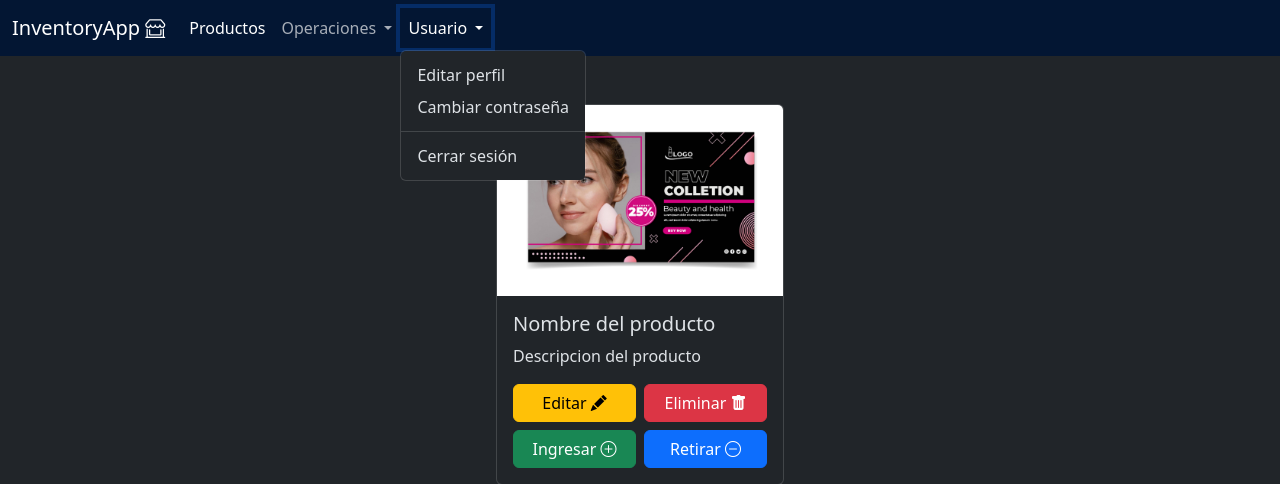
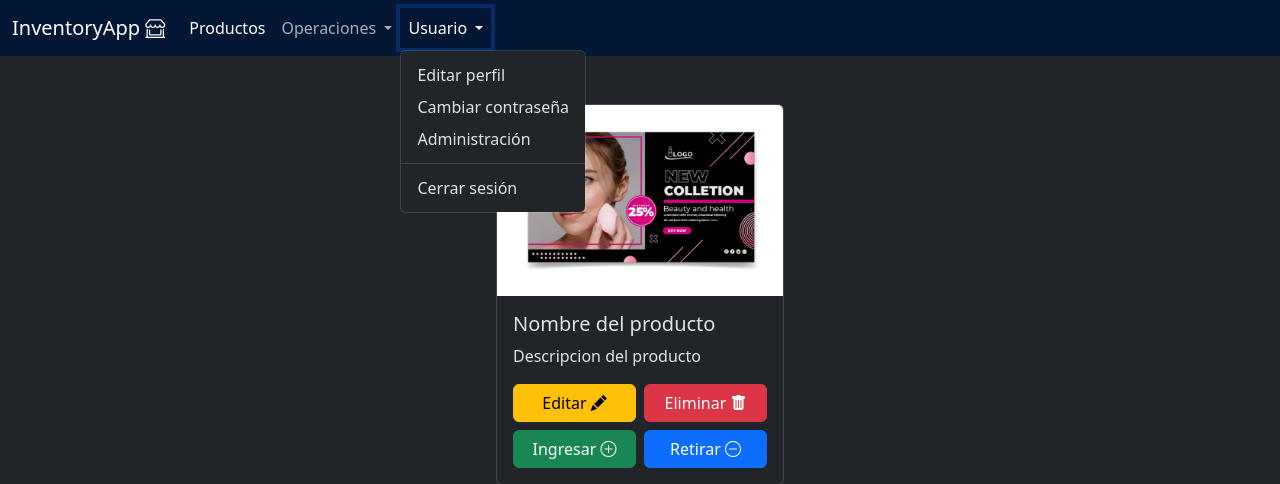
Before and after one commit to Akemid/CustomInventory, a Django app: page / in a window 1280 px wide, after a click on "Usuario". Shown: the top 484 px of the page. Run offline with Django 4.2, Linux system fonts and the light colour scheme; some libraries are stand-ins or nearby versions.

Commit message:
admin url added

```diff
--- a/custominventory/templates/includes/navbar.html
+++ b/custominventory/templates/includes/navbar.html
@@ -36,6 +36,7 @@
             <ul class="dropdown-menu">
               <li><a class="dropdown-item" href="#">Editar perfil</a></li>
               <li><a class="dropdown-item" href="#">Cambiar contraseña</a></li>
+              <li><a class="dropdown-item" href="{% url 'admin:index' %}">Administración</a></li>
               <li><hr class="dropdown-divider"></li>
               <li><a class="dropdown-item" href="#">Cerrar sesión</a></li>
             </ul>
```
